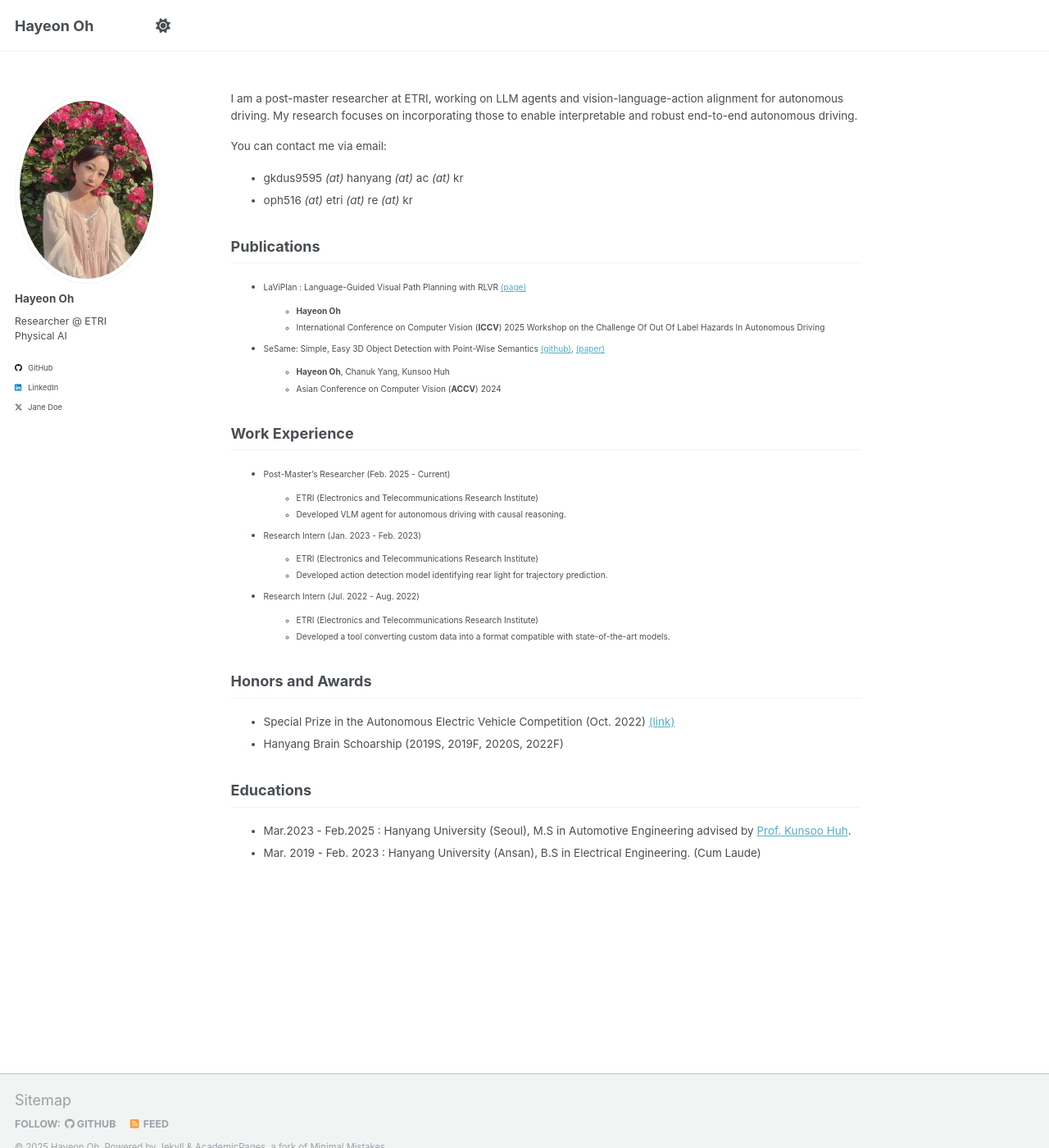
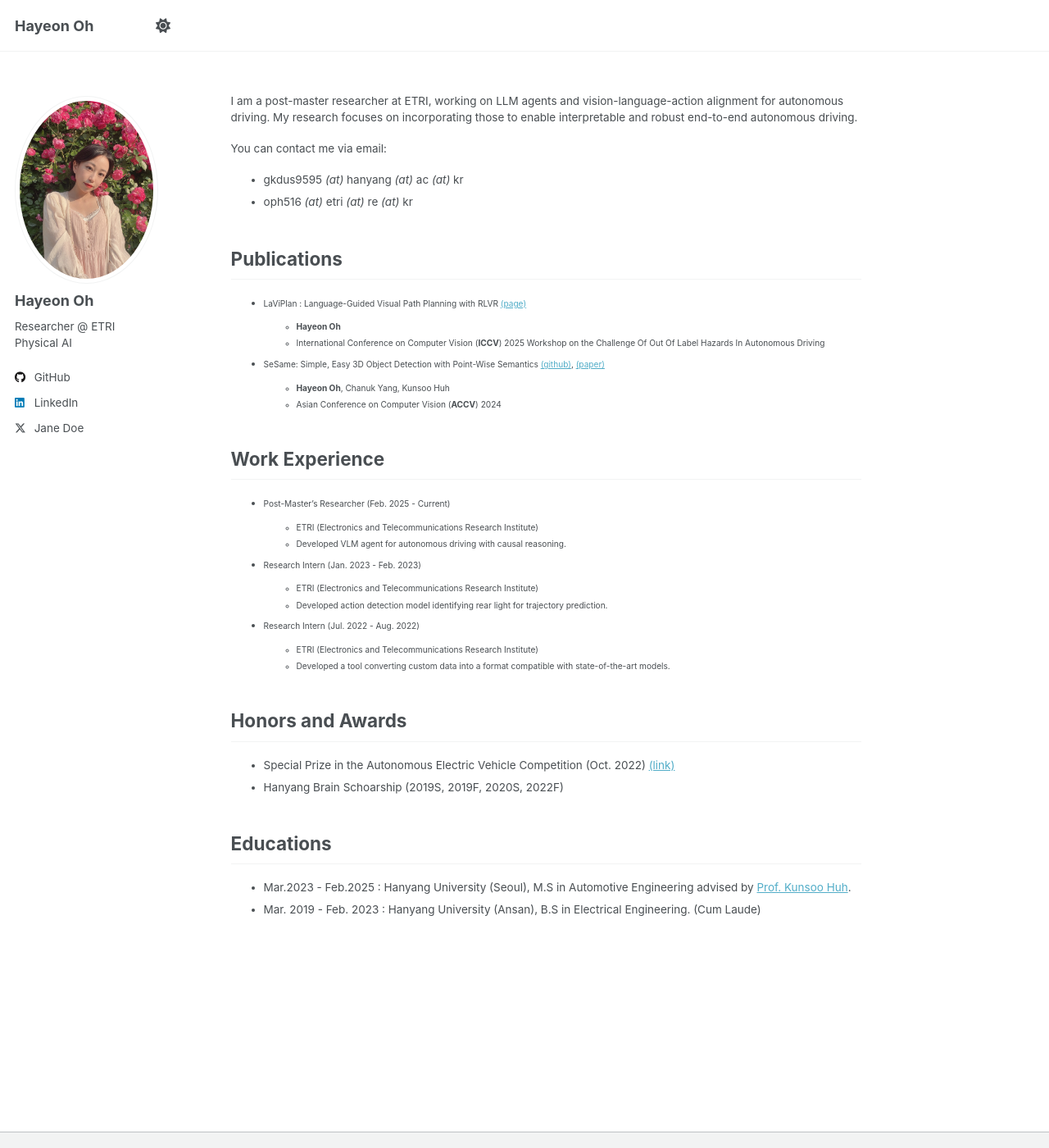
Before and after one commit to OPhD-hahao/OPhD-hahao.github.io, a Jekyll site: the page built from _pages/about.md, in a window 1280 px wide and 1400 px high. Shown: the whole window at 82% size. Built offline with Jekyll 4.4.1, drawn with Linux system fonts in a browser that asks for light colours; a script that is not in the unit is left out.

Commit message:
never ending modification of page

```diff
--- a/_sass/_themes.scss
+++ b/_sass/_themes.scss
@@ -30,14 +30,14 @@
 $garamond                   : Garamond, serif;
 
 /* Type scale */
-$type-size-1                : 1.953em;  // ~31.248px
-$type-size-2                : 1.563em;  // ~25.008px
-$type-size-3                : 1.25em;   // ~20px
-$type-size-4                : 1em;      // ~16px
-$type-size-5                : 0.75em;   // ~12px
-$type-size-6                : 0.6875em; // ~11px
-$type-size-7                : 0.625em;  // ~10px
-$type-size-8                : 0.5em;    // ~8px
+$type-size-1                : 2.441em;  // ~39.056px
+$type-size-2                : 1.953em;  // ~31.248px
+$type-size-3                : 1.563em;  // ~25.008px
+$type-size-4                : 1.25em;   // ~20px
+$type-size-5                : 1em;      // ~16px
+$type-size-6                : 0.75em;   // ~12px
+$type-size-7                : 0.6875em; // ~11px
+$type-size-8                : 0.625em;  // ~10px
 
 $global-font-family         : $sans-serif;
 $header-font-family         : $sans-serif;
--- a/_sass/layout/_page.scss
+++ b/_sass/layout/_page.scss
@@ -402,11 +402,7 @@
 
 /* About page specific styles */
 .about-page .page__content {
-  h2 {
-    font-size: $type-size-4;
-  }
-
   p, li, dl {
-    font-size: $type-size-5;
+    font-size: $type-size-6;
   }
 }
```
